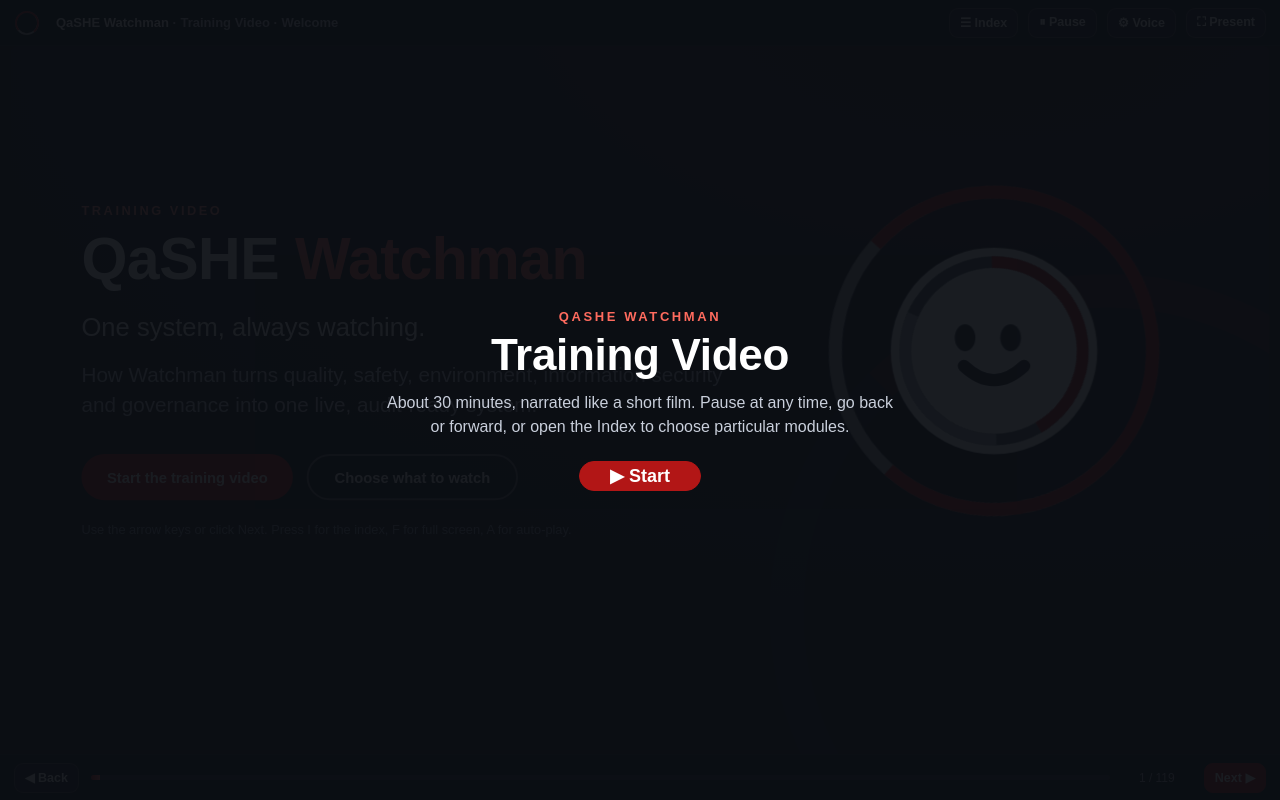
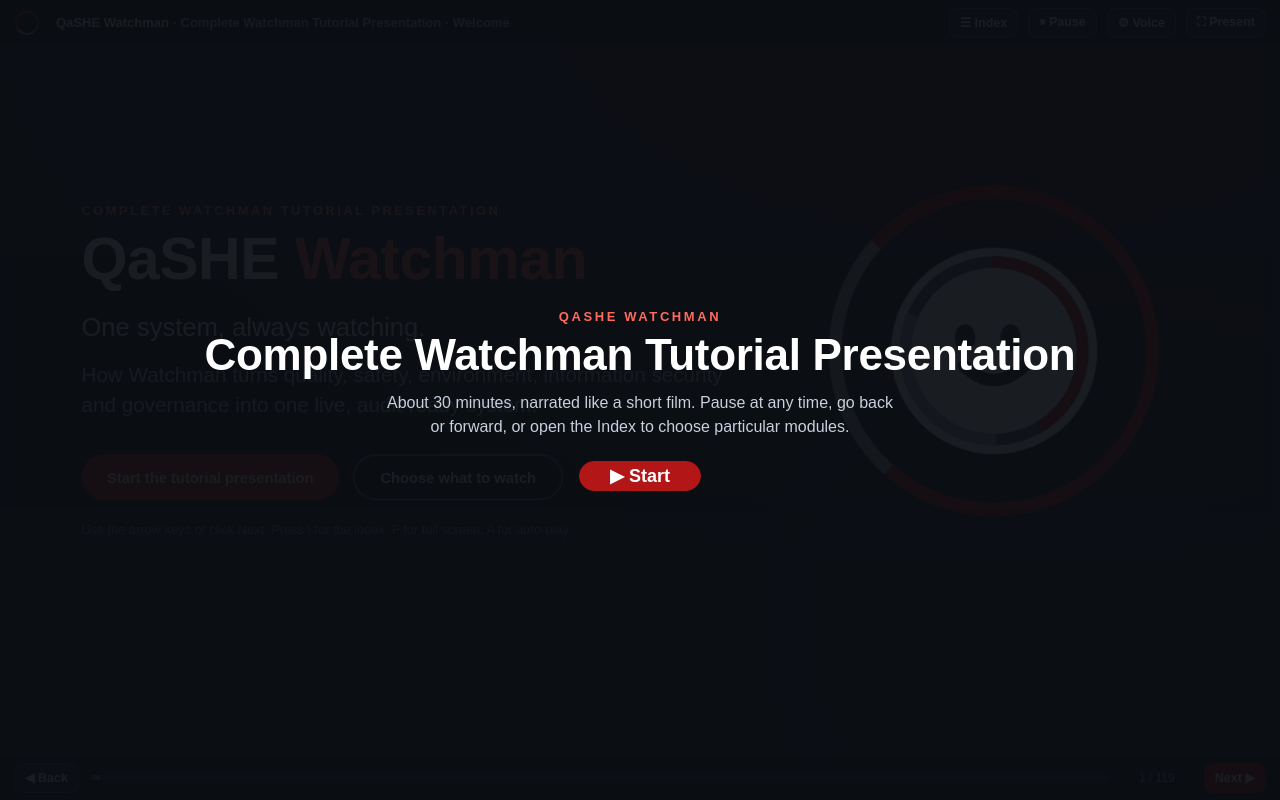
Before and after one commit to David-Qahse/QaSHE-Watchman, a plain HTML site: page qashe-watchman-tutorial.html in a window 1280 px wide. Drawn offline with Linux system fonts and the light colour scheme.

Commit message:
Update qashe-watchman-tutorial.html

```diff
--- a/qashe-watchman-tutorial.html
+++ b/qashe-watchman-tutorial.html
@@ -665,10 +665,10 @@ function modSlides(m){
 }
 function chapterSlide(c){
   const mods = MAINMODS().filter(m => m.ch === c[0]); const num = CHAPTERS.findIndex(x => x[0] === c[0]) + 1;
-  return { id:'ch_' + c[0], ch:c[0], t:'Chapter ' + num + ': ' + c[1], steps:0, narr:['Chapter ' + num + ': ' + c[1] + '. ' + c[2] + '.', 'In this chapter: ' + mods.map(m => m.n).join(', ') + '.'].concat(c[0] === 'ops' ? ['Some clients also have a bespoke module built for their own business. Each bespoke module has its own training video.'] : []), html: () => `
+  return { id:'ch_' + c[0], ch:c[0], t:'Chapter ' + num + ': ' + c[1], steps:0, narr:['Chapter ' + num + ': ' + c[1] + '. ' + c[2] + '.', 'In this chapter: ' + mods.map(m => m.n).join(', ') + '.'].concat(c[0] === 'ops' ? ['Some clients also have a bespoke module built for their own business. Each bespoke module has its own Module Training Presentation.'] : []), html: () => `
     <div style="display:flex;height:100%;flex-direction:column;justify-content:center">
     <div class="kick" data-i="0">Chapter ${num} of ${CHAPTERS.length}</div><h1 data-i="1" style="font-size:56px">${E(c[1])}</h1><p class="lede" data-i="2">${E(c[2])}</p>
-    <div style="margin-top:34px" data-i="3">${mods.map((m, i) => `<span class="chip go" style="font-size:15px;padding:9px 16px" data-act="mod" data-m="${m.id}">${E(m.n)}</span>`).join('')}</div>${c[0] === 'ops' ? '<p data-i="4" style="margin-top:26px;max-width:760px;color:#A9B0BE;font-size:16px">Some clients also have a bespoke module built for their own business. Each bespoke module has its own training video.</p>' : ''}</div>` };
+    <div style="margin-top:34px" data-i="3">${mods.map((m, i) => `<span class="chip go" style="font-size:15px;padding:9px 16px" data-act="mod" data-m="${m.id}">${E(m.n)}</span>`).join('')}</div>${c[0] === 'ops' ? '<p data-i="4" style="margin-top:26px;max-width:760px;color:#A9B0BE;font-size:16px">Some clients also have a bespoke module built for their own business. Each bespoke module has its own Module Training Presentation.</p>' : ''}</div>` };
 }
 
 /* ---------- module lessons (bespoke, narrated, with sample pictures) ---------- */
@@ -725,13 +725,13 @@ function lessonList(id){
   const ch = chapterOf(m.ch), pre = 'L_' + id + '_', n = L.steps.length, out = [];
   const nums = ['One', 'Two', 'Three', 'Four', 'Five', 'Six', 'Seven'];
   out.push({ id:pre + 'intro', ch:m.ch, t:m.n + ': start here', steps:0,
-    narr:['Welcome to the ' + m.n + ' training video.', m.tag, L.why, L.who, 'In this training video you will learn ' + n + ' steps: ' + L.steps.map(s => s[0]).join(', then ') + '.'],
-    html: () => `<div style="display:flex;gap:18px;align-items:center" data-i="0">${ico(m.ic)}<div class="kick" style="margin:0">Training video · ${E(ch[1])}</div></div>
+    narr:['Welcome to the ' + m.n + ' module training presentation.', m.tag, L.why, L.who, 'In this module training presentation you will learn ' + n + ' steps: ' + L.steps.map(s => s[0]).join(', then ') + '.'],
+    html: () => `<div style="display:flex;gap:18px;align-items:center" data-i="0">${ico(m.ic)}<div class="kick" style="margin:0">Module Training Presentation · ${E(ch[1])}</div></div>
     <h1 data-i="1" style="font-size:56px;margin-top:14px">${E(m.n)}</h1><p class="lede" data-i="2" style="font-size:23px;margin-top:8px;color:#fff">${E(m.tag)}</p>
     <div style="display:grid;grid-template-columns:1.2fr 1fr;gap:40px;margin-top:30px">
       <div data-i="3"><div class="card"><h3 style="color:#FF8A80;font-size:13px;letter-spacing:.14em;text-transform:uppercase;margin-bottom:8px">Why it matters</h3><p style="font-size:18px;color:#fff;line-height:1.45">${E(L.why)}</p></div>
       <div class="card" style="margin-top:14px"><h3 style="color:#FF8A80;font-size:13px;letter-spacing:.14em;text-transform:uppercase;margin-bottom:8px">Who uses it</h3><p style="font-size:16px">${E(L.who)}</p></div></div>
-      <div data-i="4"><h3 style="color:#FF8A80;font-size:13px;letter-spacing:.14em;text-transform:uppercase;margin-bottom:12px">In this training video</h3>${L.steps.map((s, i) => `<div style="display:flex;gap:12px;align-items:center;margin-bottom:10px"><span class="les-n" style="width:34px;height:34px;font-size:17px;border-radius:10px">${i + 1}</span><span style="font-size:17px;color:#E6E9F0;font-weight:600">${E(s[0])}</span></div>`).join('')}</div>
+      <div data-i="4"><h3 style="color:#FF8A80;font-size:13px;letter-spacing:.14em;text-transform:uppercase;margin-bottom:12px">In this module training presentation</h3>${L.steps.map((s, i) => `<div style="display:flex;gap:12px;align-items:center;margin-bottom:10px"><span class="les-n" style="width:34px;height:34px;font-size:17px;border-radius:10px">${i + 1}</span><span style="font-size:17px;color:#E6E9F0;font-weight:600">${E(s[0])}</span></div>`).join('')}</div>
     </div>` });
   out.push({ id:pre + 'tour', ch:m.ch, t:'Tour of the screen', steps:3,
     narr:['First, a quick tour of what you will see.', ...L.tour.map((t, i) => ['Number ' + (i + 1) + '. ', '', ''][0] + t[0] + '. ' + t[1])],
@@ -762,14 +762,14 @@ function introSlides(){
   const nm = MAINMODS().length;
   const title = { id:'title', ch:'intro', t:'Welcome', steps:0, html: () => `
     <div style="position:absolute;right:90px;top:120px;width:380px;height:380px" data-i="1"><div style="position:absolute;inset:0;animation:wmzSpin 22s linear infinite">${RING.replace('stroke-width="2.6"','stroke-width="1.4"')}</div><div style="position:absolute;inset:78px">${FACE('help')}</div></div>
-    <div style="margin-top:96px;max-width:660px"><div class="kick" data-i="0">Training video</div><h1 data-i="1">QaSHE <span class="hl">Watchman</span></h1>
+    <div style="margin-top:96px;max-width:660px"><div class="kick" data-i="0">Complete Watchman Tutorial Presentation</div><h1 data-i="1">QaSHE <span class="hl">Watchman</span></h1>
     <p class="lede" data-i="2" style="font-size:26px;color:#fff;margin-top:20px">One system, always watching.</p>
     <p class="lede" data-i="3">How Watchman turns quality, safety, environment, information security and governance into one live, audit-ready system.</p>
-    <div style="margin-top:34px;display:flex;gap:14px" data-i="4"><button class="btn p" data-act="next">Start the training video</button><button class="btn g" data-act="index">Choose what to watch</button></div>
+    <div style="margin-top:34px;display:flex;gap:14px" data-i="4"><button class="btn p" data-act="next">Start the tutorial presentation</button><button class="btn g" data-act="index">Choose what to watch</button></div>
     <p data-i="5" style="margin-top:22px;font-size:13px;color:#8B93A3">Use the arrow keys or click Next. Press I for the index, F for full screen, A for auto-play.</p></div>` };
   const index = { id:'index', ch:'intro', t:'Index: choose what to watch', steps:0, html: () => `
     <div class="kick" data-i="0">Index</div><h2 data-i="1" style="font-size:32px">Watch it all, or choose the modules that matter to you</h2>
-    <div style="display:flex;gap:10px;margin:12px 0 10px" data-i="2"><button class="btn p" data-act="all-play" style="padding:10px 20px">Play the full training video</button><button class="btn g" data-act="sel-play" id="selbtn" style="padding:10px 20px">Play my selection</button><button class="btn g" data-act="sel-all" style="padding:10px 16px">Select all</button><button class="btn g" data-act="sel-none" style="padding:10px 16px">Clear</button></div>
+    <div style="display:flex;gap:10px;margin:12px 0 10px" data-i="2"><button class="btn p" data-act="all-play" style="padding:10px 20px">Play the full tutorial presentation</button><button class="btn g" data-act="sel-play" id="selbtn" style="padding:10px 20px">Play my selection</button><button class="btn g" data-act="sel-all" style="padding:10px 16px">Select all</button><button class="btn g" data-act="sel-none" style="padding:10px 16px">Clear</button></div>
     <div style="display:grid;grid-template-columns:repeat(2,1fr);gap:8px 26px;height:488px;overflow:auto;padding-right:6px" data-i="3" id="idxgrid">${CHAPTERS.map((c, ci) => `<div><h3 style="font-size:13px;color:#FF8A80;letter-spacing:.12em;text-transform:uppercase;margin:6px 0 6px;display:flex;justify-content:space-between"><span>${ci + 1}. ${E(c[1])}</span><span style="cursor:pointer;color:#C9CFDB;text-transform:none;letter-spacing:0" data-act="chap" data-c="${c[0]}">play chapter ▸</span></h3>${MAINMODS().filter(m => m.ch === c[0]).map(m => `<span class="chip go${SEL.has(m.id) ? ' red' : ''}" data-act="pick" data-m="${m.id}" style="font-size:12px;padding:4px 9px;margin-bottom:5px">${SEL.has(m.id) ? '✓ ' : ''}${E(m.n)}</span>`).join('')}</div>`).join('')}</div>` };
   const what = { id:'what', ch:'intro', t:'What is Watchman', steps:3, html: () => `
     ${H('Introduction', 'One platform for every <span class="hl">SHERQ</span> requirement', 'Quality, health and safety, environment, risk, legal and information security, managed in one place, evidenced as you work.')}
@@ -829,9 +829,9 @@ function introSlides(){
 }
 const SEL = new Set();
 const NARR = {
- title:['Welcome to the QaSHE Watchman training video. One system, always watching.','In the next few minutes you will see how Watchman turns quality, safety, environment, information security and governance into one live, audit ready system.','You can watch everything from start to finish, or use the index to choose only the modules that matter to you.'],
- index:['This is the index. You can play the full training video, play a single chapter, or tick the modules you are interested in and play only those.','Open the index at any time, using the button at the top, to jump to a different part of the training video.'],
- what:['Watchman is one platform for every SHERQ requirement: quality, health and safety, environment, risk, legal and information security.','It brings together dozens of modules that talk to each other. Some clients also have a bespoke module built for their own business, and each bespoke module has its own training video.','More than five hundred ready made templates, each with a reference number, so you never start from a blank page.','And one source of truth for management, staff, clients and auditors.'],
+ title:['Welcome to the QaSHE Watchman tutorial presentation. One system, always watching.','In the next few minutes you will see how Watchman turns quality, safety, environment, information security and governance into one live, audit ready system.','You can watch everything from start to finish, or use the index to choose only the modules that matter to you.'],
+ index:['This is the index. You can play the full tutorial presentation, play a single chapter, or tick the modules you are interested in and play only those.','Open the index at any time, using the button at the top, to jump to a different part of the tutorial presentation.'],
+ what:['Watchman is one platform for every SHERQ requirement: quality, health and safety, environment, risk, legal and information security.','It brings together dozens of modules that talk to each other. Some clients also have a bespoke module built for their own business, and each bespoke module has its own tutorial presentation.','More than five hundred ready made templates, each with a reference number, so you never start from a blank page.','And one source of truth for management, staff, clients and auditors.'],
  value:['What does this mean for the business?','Control. Every requirement, owner and due date in one place.','Visibility. A live health score instead of a year end surprise.','Time saved. Templates, reminders and email links remove repeat admin.','Accountability. Every action has an owner, a date and a source.','Audit readiness. Evidence, traceability and an append only audit trail.','And culture. Green alerts, toolbox talks and participation build ownership.'],
  before:['The difference is simple.','Without a system, you have spreadsheets nobody trusts, evidence in email and on desks, certificates that lapse unnoticed, audits that start with a scramble, and repeat incidents with unseen trends.','With Watchman, every register is linked, evidence is attached where the work happens, reminders arrive thirty days before expiry, audit packs take a few clicks, and category trends prevent repeats.'],
  iso:['Watchman supports your certification. It does not replace your certification body or competent assessment.','ISO 9001, quality. Context, leadership, risk and opportunity, objectives, competence, documented information, supplier and customer control, audit, management review and improvement.','ISO 14001, environment. Aspects and impacts, legal requirements, operational control, emergency preparedness, monitoring and internal audit.','ISO 45001, health and safety. Hazards and risks, worker participation, competence, contractor control, incident investigation, legal compliance and Section 19 reviews.','ISO IEC 27001, information security. The Statement of Applicability, information assets, threat intelligence, incident response, records retention and the audit trail.','ISO 3834, welding quality. Procedures, welder qualification, equipment, consumables, jobs and inspection.','And governance and legal. The OHS Act, COIDA, POPIA, resolutions, delegations, conflicts and gifts, and certificates that never silently expire.'],
@@ -886,8 +886,8 @@ window.WMVoices = (function(){
 let T = null;
 function open(o){
   o = o || {}; if(T) T.close();
-  const emb = !!o.embedded, root = document.createElement('div'); root.className = 'wmt' + (emb ? ' emb' : ''); root.setAttribute('role', 'dialog'); root.setAttribute('aria-label', 'QaSHE Watchman training video');
-  root.innerHTML = `<div class="wmt-top"><span style="width:26px;height:26px;display:inline-block">${RING}</span><span class="ttl"><b>QaSHE Watchman</b> · Training Video · <span id="wmt-ch"></span></span><span class="sp"></span><button class="wmt-ib" id="wmt-ix" title="Index (I)">☰ Index</button><button class="wmt-ib" id="wmt-nr" title="Pause or play (Space)">⏸ Pause</button><button class="wmt-ib" id="wmt-vb" title="Voice and captions settings">⚙ Voice</button><button class="wmt-ib" id="wmt-ap" title="Auto-play (A)">▶ Auto-play</button><button class="wmt-ib" id="wmt-fs" title="Full screen (F)">⛶ Present</button>${emb ? '' : '<button class="wmt-ib" id="wmt-x" title="Close (Esc)">✕ Close</button>'}</div>
+  const emb = !!o.embedded, root = document.createElement('div'); root.className = 'wmt' + (emb ? ' emb' : ''); root.setAttribute('role', 'dialog'); root.setAttribute('aria-label', 'QaSHE Watchman tutorial presentation');
+  root.innerHTML = `<div class="wmt-top"><span style="width:26px;height:26px;display:inline-block">${RING}</span><span class="ttl"><b>QaSHE Watchman</b> · Complete Watchman Tutorial Presentation · <span id="wmt-ch"></span></span><span class="sp"></span><button class="wmt-ib" id="wmt-ix" title="Index (I)">☰ Index</button><button class="wmt-ib" id="wmt-nr" title="Pause or play (Space)">⏸ Pause</button><button class="wmt-ib" id="wmt-vb" title="Voice and captions settings">⚙ Voice</button><button class="wmt-ib" id="wmt-ap" title="Auto-play (A)">▶ Auto-play</button><button class="wmt-ib" id="wmt-fs" title="Full screen (F)">⛶ Present</button>${emb ? '' : '<button class="wmt-ib" id="wmt-x" title="Close (Esc)">✕ Close</button>'}</div>
   <div class="wmt-view" id="wmt-view"><div class="wmt-stage" id="wmt-stage"></div></div><div class="wmt-drawer" id="wmt-dr"></div><div class="wmt-vp" id="wmt-vp"><b>Voiceover</b><label>Voice<select id="wmt-vs"></select></label><small id="wmt-vn" style="margin:-4px 0 10px"></small><label>Speed<input type="range" id="wmt-vr" min="0.7" max="1.3" step="0.05"></label><label class="ck"><input type="checkbox" id="wmt-vc"> Show captions</label><button class="wmt-ib" id="wmt-vt">Test voice</button><small>Voices come from your device. Windows and Android include South African English voices; if one is missing, the closest English voice is used.</small></div><div class="wmt-cap" id="wmt-cap"></div>
   <div class="wmt-bot"><button class="wmt-ib" id="wmt-pv">◀ Back</button><div class="wmt-prog" id="wmt-pg"><i></i></div><span class="wmt-cnt" id="wmt-ct"></span><button class="wmt-ib on" id="wmt-nx">Next ▶</button></div>`;
   (o.host || document.body).appendChild(root);
@@ -979,7 +979,7 @@ function open(o){
   $('#wmt-vb').onclick = () => $('#wmt-vp').classList.toggle('open');
   $('#wmt-vr').value = NS.rate; $('#wmt-vr').oninput = e => { NS.rate = +e.target.value; };
   $('#wmt-vc').checked = NS.caps; $('#wmt-vc').onchange = e => { NS.caps = e.target.checked; if(!NS.caps) showCap(''); };
-  $('#wmt-vt').onclick = () => { if(!SS) return; if(NS.on) setNarrate(false); SS.cancel(); const r = WMVoices.pick(WMVoices.get()), u = new SpeechSynthesisUtterance('This is the voice for your QaSHE Watchman training video.'); if(r.voice){ u.voice = r.voice; u.lang = r.voice.lang; } u.rate = NS.rate; SS.speak(u); };
+  $('#wmt-vt').onclick = () => { if(!SS) return; if(NS.on) setNarrate(false); SS.cancel(); const r = WMVoices.pick(WMVoices.get()), u = new SpeechSynthesisUtterance('This is the voice for your QaSHE Watchman tutorial presentation.'); if(r.voice){ u.voice = r.voice; u.lang = r.voice.lang; } u.rate = NS.rate; SS.speak(u); };
   if(SS && SS.addEventListener) SS.addEventListener('voiceschanged', vnote);
   vfill();
   $('#wmt-ix').onclick = () => { if(o.lesson){ $('#wmt-dr').classList.toggle('open'); return; } NS.on = false; refreshNS(); jumpTo('index'); };
@@ -1003,7 +1003,7 @@ function open(o){
   go(start);
   if(o.narrate !== false && !NS.video){
     const ua = navigator.userActivation;
-    if(ua && !ua.hasBeenActive){ const st = document.createElement('div'); st.className = 'wmt-start'; st.innerHTML = '<div><div class="m">QaSHE Watchman</div><h2>'+(o.lesson?E((byId(o.lesson)||{}).n||'Lesson'):'Training Video')+'</h2><p>'+(o.lesson?'A short narrated lesson, about four minutes. Pause at any time, go back or forward.':'About 30 minutes, narrated like a short film. Pause at any time, go back or forward, or open the Index to choose particular modules.')+'</p><button class="wmt-ib on" id="wmt-go">▶ Start</button></div>'; root.appendChild(st); st.querySelector('#wmt-go').onclick = () => { st.remove(); setNarrate(true); }; }
+    if(ua && !ua.hasBeenActive){ const st = document.createElement('div'); st.className = 'wmt-start'; st.innerHTML = '<div><div class="m">QaSHE Watchman</div><h2>'+(o.lesson?E((byId(o.lesson)||{}).n||'Lesson'):'Complete Watchman Tutorial Presentation')+'</h2><p>'+(o.lesson?'A short narrated lesson, about four minutes. Pause at any time, go back or forward.':'About 30 minutes, narrated like a short film. Pause at any time, go back or forward, or open the Index to choose particular modules.')+'</p><button class="wmt-ib on" id="wmt-go">▶ Start</button></div>'; root.appendChild(st); st.querySelector('#wmt-go').onclick = () => { st.remove(); setNarrate(true); }; }
     else setTimeout(() => setNarrate(true), 300);
   }
   if(NS.video){ root.classList.add('vid'); setNarrate(true); }
```
